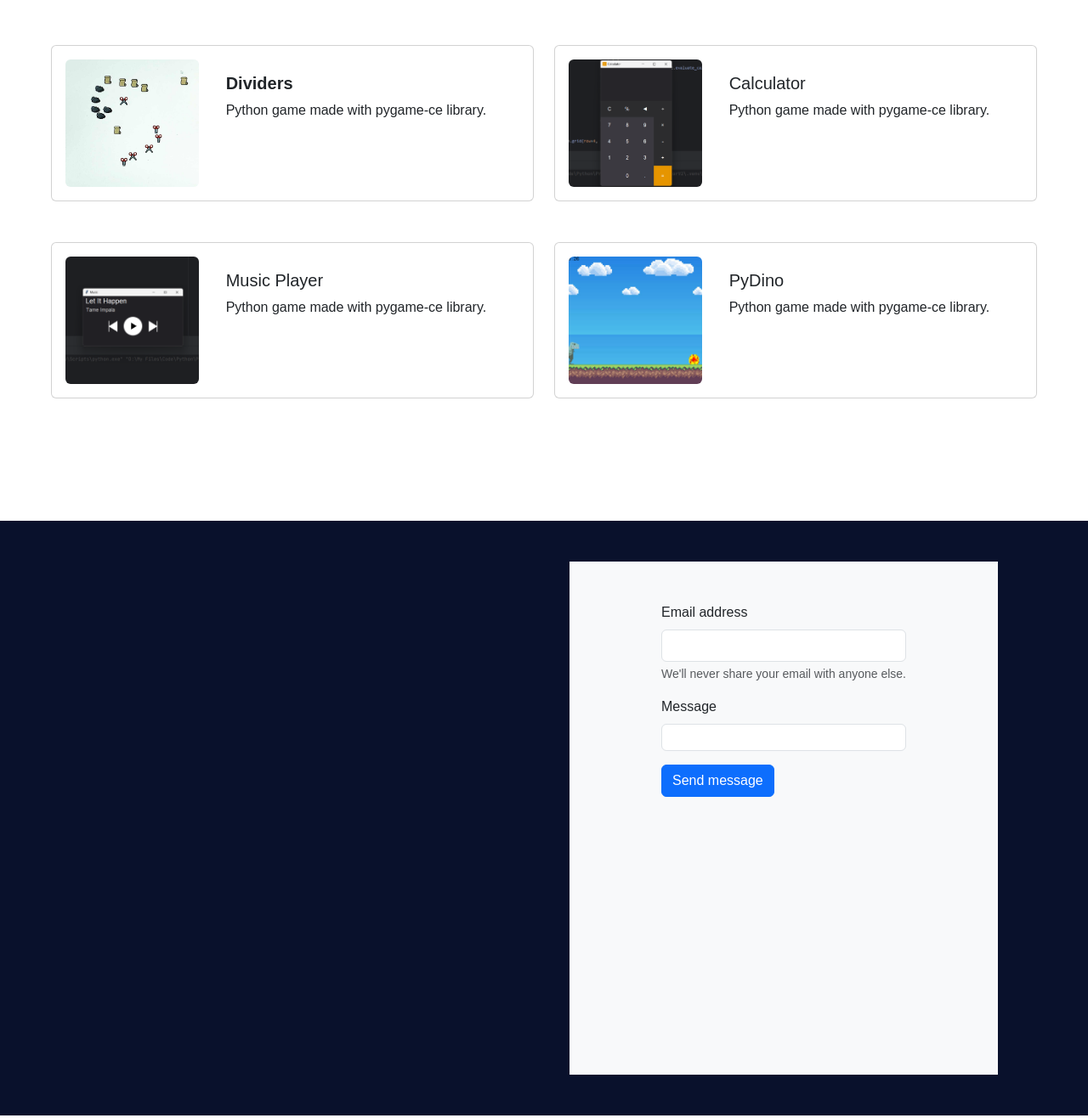
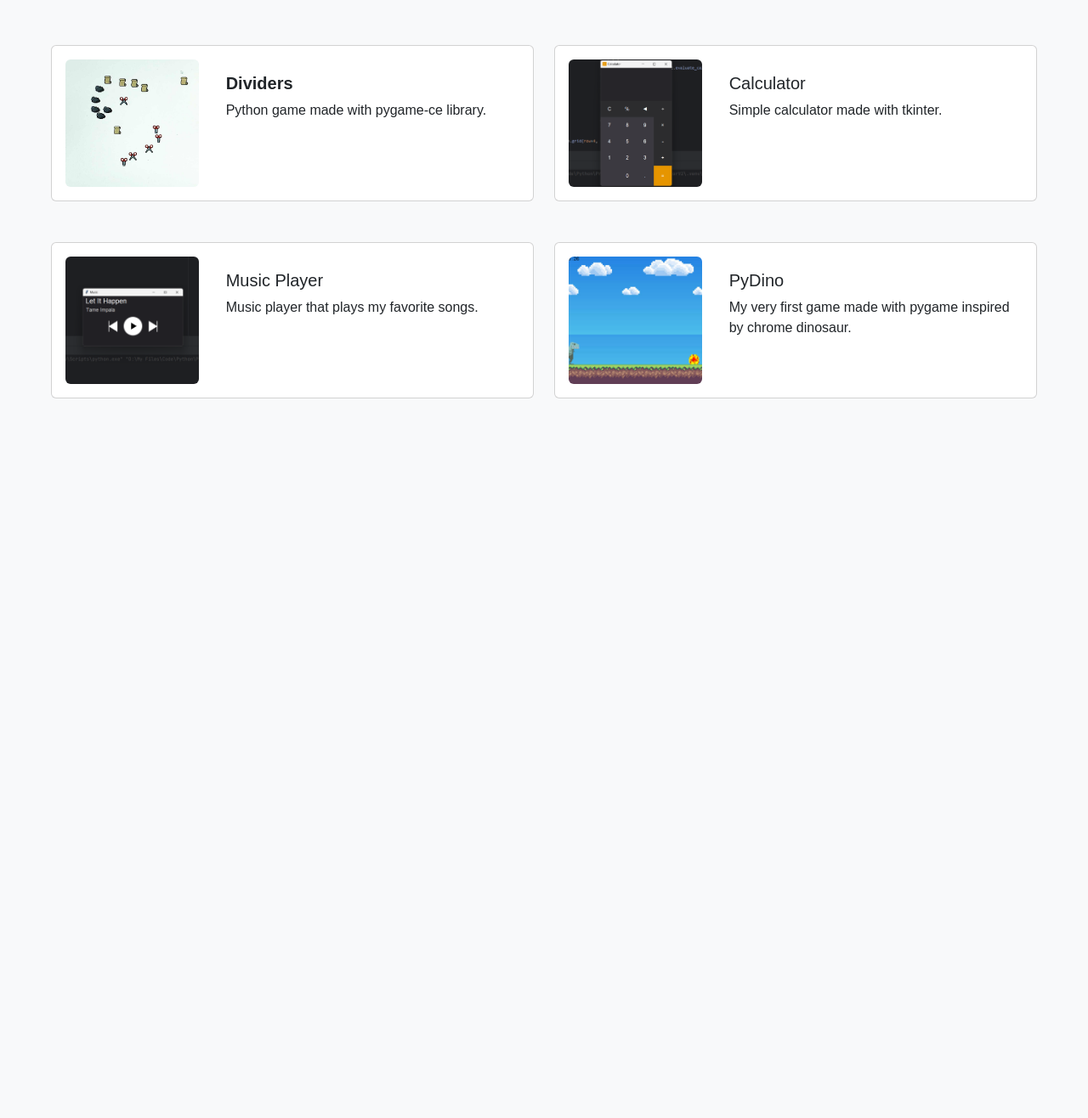
Before and after one commit to robraymundo/portfolio-bootstrap, a plain HTML site: page index.html in a window 1280 px wide. Shown: the part 1468-2784 px from the top of the page at 85% size. After the commit the page ends 2033 px from the top, so only its background shows below. Drawn offline with nearby package versions, Linux system fonts and the light colour scheme; a web font is replaced by a local one.

Commit message:
removing unnecessary comments

```diff
--- a/index.html
+++ b/index.html
@@ -7,7 +7,6 @@
     <link rel="stylesheet" href="style.css">
     <link href="https://cdn.jsdelivr.net/npm/bootstrap@5.3.3/dist/css/bootstrap.min.css" rel="stylesheet" integrity="sha384-QWTKZyjpPEjISv5WaRU9OFeRpok6YctnYmDr5pNlyT2bRjXh0JMhjY6hW+ALEwIH" crossorigin="anonymous">
     <link href="https://api.fontshare.com/v2/css?f[]=general-sans@200,300,400,500,600,700&display=swap" rel="stylesheet">
-    </head>
 </head>
 <body>
     <!-- Nav bar -->
@@ -45,25 +44,25 @@
                     <div class="col-12 col-lg-6 ps-0 d-flex align-items-center">
                         <div class="profile-content">
                             <h1 class="display-4 fw-bold">Robin Raymundo</h1>
-                            <p class="lead">Aspiring Full-stack developer from Philippines</p>
+                            <p class="lead">Aspiring Software Engineer specializing in web and app development from Philippines</p>
                             <ul class="mt-4 list-unstyled d-flex">
                                 <li class="me-3">
-                                    <a class="link-body-emphasis" href="">
+                                    <a class="link-body-emphasis" href="https://github.com/robraymundo" target="_blank">
                                         <i class="fa-brands fa-github fa-2x"></i>
                                     </a>
                                 </li>
                                 <li class="me-3">
-                                    <a class="link-body-emphasis" href="">
+                                    <a class="link-body-emphasis" href="#">
                                         <i class="fa-brands fa-facebook fa-2x"></i>
                                     </a>
                                 </li>
                                 <li class="me-3">
-                                    <a class="link-body-emphasis" href="">
+                                    <a class="link-body-emphasis" href="#">
                                         <i class="fa-brands fa-instagram fa-2x"></i>
                                     </a>
                                 </li>
                                 <li class="me-3">
-                                    <a class="link-body-emphasis" href="">
+                                    <a class="link-body-emphasis" href="#">
                                         <i class="fa-brands fa-linkedin fa-2x"></i>
                                     </a>
                                 </li>
@@ -83,20 +82,6 @@
         </section>
 
         <section class="my-5">
-            <!-- <div class="bg-custom" style="height: 400px;">
-                <div class="container-flex">
-                    <div class="d-flex justify-content-center align-items-center">
-                        <ul class="d-flex list-unstyled p-5 mb-0">
-                            <li><i class="mx-5 fa-brands fa-html5 fa-5x" style="color: #ffffff;"></i></li>
-                            <li><i class="mx-5 fa-brands fa-css3-alt fa-5x" style="color: #ffffff;"></i></li>
-                            <li><i class="mx-5 fa-brands fa-js fa-5x" style="color: #ffffff;"></i></li>
-                            <li><i class="mx-5 fa-brands fa-python fa-5x" style="color: #ffffff;"></i></li>
-                            <li><i class="mx-5 fa-brands fa-bootstrap fa-5x" style="color: #ffffff;"></i></li>
-                        </ul>
-                    </div>
-                </div>
-            </div> -->
-
             <div class="bg-custom">
                 <div class="container d-flex align-items-center justify-content-center" style="height: 400px;">
                     <div class="row row-cols-1; row-cols-lg-auto!important d-flex text-center align-items-center" style="max-width: 100%; height: 100%;">
@@ -110,10 +95,13 @@
                             <i class="fa-brands fa-js fa-5x" style="color: #ffffff;"></i>
                         </div>
                         <div class="col px-5">
-                            <i class="fa-brands fa-python fa-5x" style="color: #ffffff;"></i>
+                            <i class="fa-brands fa-bootstrap fa-5x" style="color: #ffffff;"></i>
                         </div>
                         <div class="col px-5">
-                            <i class="fa-brands fa-bootstrap fa-5x" style="color: #ffffff;"></i>
+                            <i class="fa-brands fa-react fa-5x" style="color: #ffffff;"></i>
+                        </div>
+                        <div class="col px-5">
+                            <i class="fa-brands fa-python fa-5x" style="color: #ffffff;"></i>
                         </div>
                     </div>
                 </div>
@@ -127,7 +115,7 @@
                 </div>
                 <div class="row row-cols-1 row-cols-lg-2 px-5">
                     <div class="col mb-5">
-                        <div class="card">
+                        <a class="card nav-link" href="https://github.com/robraymundo/dividers" target="_blank">
                             <div class="row g-0 overflow-hidden">
                                 <div class="col-md-4 p-3">
                                     <img class="img-fluid rounded object-fit-cover" style="width: 400px; height: 150px;" src="images/thumbnails/dividers.png" alt="Screenshot of Dividers">
@@ -139,11 +127,11 @@
                                     </div>
                                 </div>
                             </div>
-                        </div>
+                        </a>
                     </div>
 
                     <div class="col mb-5">
-                        <div class="card">
+                        <a class="card nav-link" href="https://github.com/robraymundo/calculator" target="_blank">
                             <div class="row g-0 overflow-hidden">
                                 <div class="col-md-4 p-3">
                                     <img class="img-fluid rounded object-fit-cover" style="width: 400px; height: 150px;" src="images/thumbnails/calculator.jpg" alt="Screenshot of calculator" >
@@ -151,15 +139,15 @@
                                 <div class="col-md-8">
                                     <div class="card-body">
                                         <h5 class="card-title pt-3">Calculator</h5>
-                                        <p class="card-text">Python game made with pygame-ce library.</p>
+                                        <p class="card-text">Simple calculator made with tkinter.</p>
                                     </div>
                                 </div>
                             </div>
-                        </div>
+                        </a>
                     </div>
 
                     <div class="col mb-5">
-                        <div class="card">
+                        <a class="card nav-link" href="https://github.com/robraymundo/music-player" target="_blank">
                             <div class="row g-0 overflow-hidden">
                                 <div class="col-md-4 p-3">
                                     <img class="img-fluid rounded object-fit-cover" style="width: 400px; height: 150px;" src="images/thumbnails/music_player.jpg" alt="Screenshot of Music Player">
@@ -167,15 +155,15 @@
                                 <div class="col-md-8">
                                     <div class="card-body">
                                         <h5 class="card-title pt-3">Music Player</h5>
-                                        <p class="card-text">Python game made with pygame-ce library.</p>
+                                        <p class="card-text">Music player that plays my favorite songs.</p>
                                     </div>
                                 </div>
                             </div>
-                        </div>
+                        </a>
                     </div>
 
                     <div class="col mb-5">
-                        <div class="card">
+                        <a class="card nav-link" href="https://github.com/robraymundo/pydino" target="_blank">
                             <div class="row g-0 overflow-hidden">
                                 <div class="col-md-4 p-3">
                                     <img class="img-fluid rounded object-fit-cover" style="width: 400px; height: 150px;" src="images/thumbnails/pydino.jpg" alt="Screenshot of PyDino">
@@ -183,34 +171,13 @@
                                 <div class="col-md-8">
                                     <div class="card-body">
                                         <h5 class="card-title pt-3">PyDino</h5>
-                                        <p class="card-text">Python game made with pygame-ce library.</p>
+                                        <p class="card-text">My very first game made with pygame inspired by chrome dinosaur.</p>
                                     </div>
                                 </div>
                             </div>
-                        </div>
+                        </a>
                     </div>
 
-                </div>
-            </div>
-        </section>
-
-        <section class="py-5">
-            <div class="bg-custom">
-                <div class="container p-5 d-flex justify-content-end" style="height: 700px;">
-                    <div class="row bg-light p-5">
-                        <form>
-                            <div class="px-5 mb-3">
-                                <label for="exampleInputEmail1" class="form-label d-flex">Email address</label>
-                                <input type="email" class="form-control" id="exampleInputEmail1" aria-describedby="emailHelp">
-                                <div id="emailHelp" class="form-text">We'll never share your email with anyone else.</div>
-                            </div>
-                            <div class="px-5 mb-3">
-                                <label for="examplerf" class="form-label">Message</label>
-                                <input type="password" class="form-control h-100" id="exampleInputPassword1">
-                                <button type="submit" class="btn btn-primary mt-3">Send message</button>
-                            </div>
-                        </form>
-                    </div>
                 </div>
             </div>
         </section>
--- a/style.css
+++ b/style.css
@@ -5,6 +5,7 @@
 }
 
 body {
+    background-color: #f8f9fa !important;
     font-family: 'General Sans', sans-serif !important;
 }
 
```
